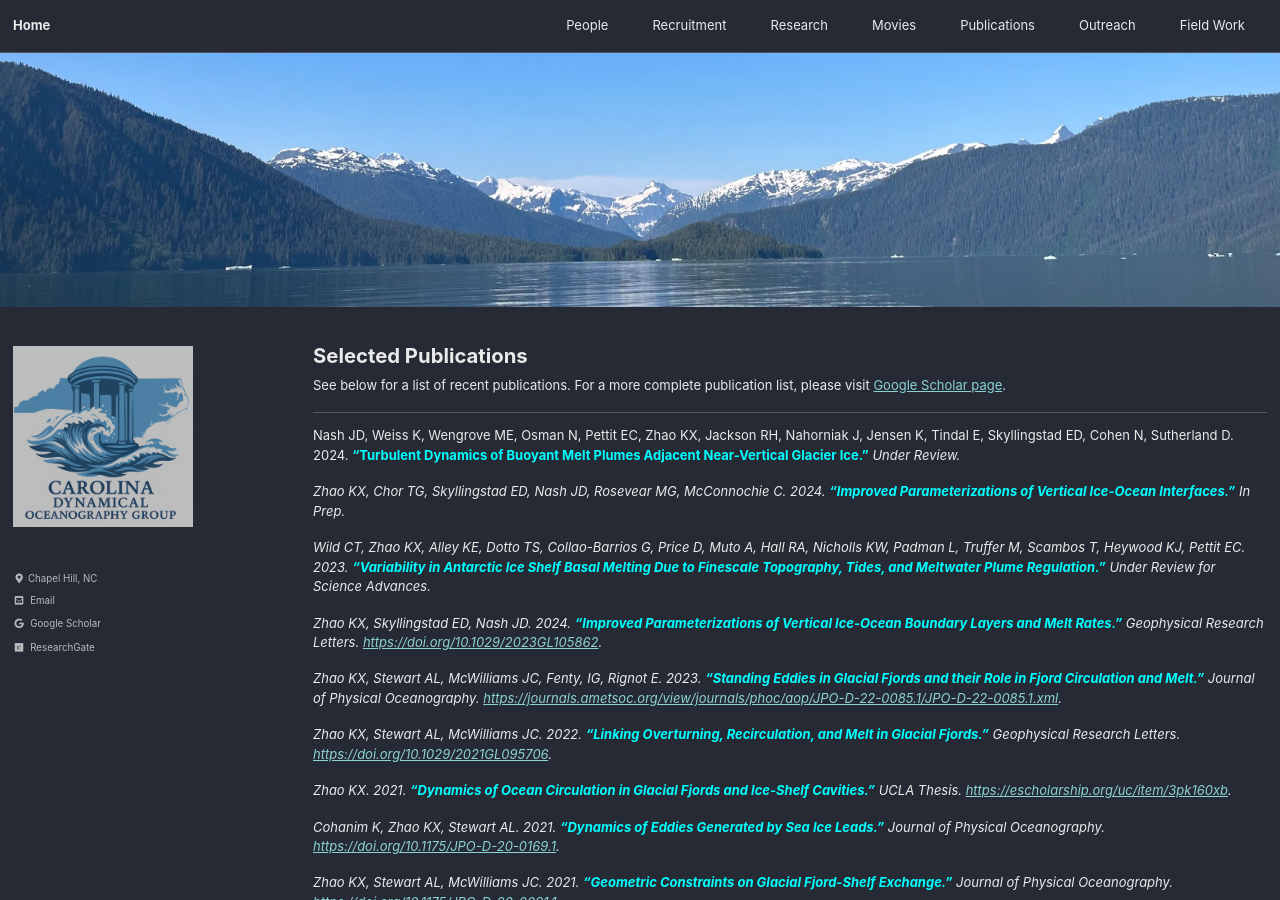
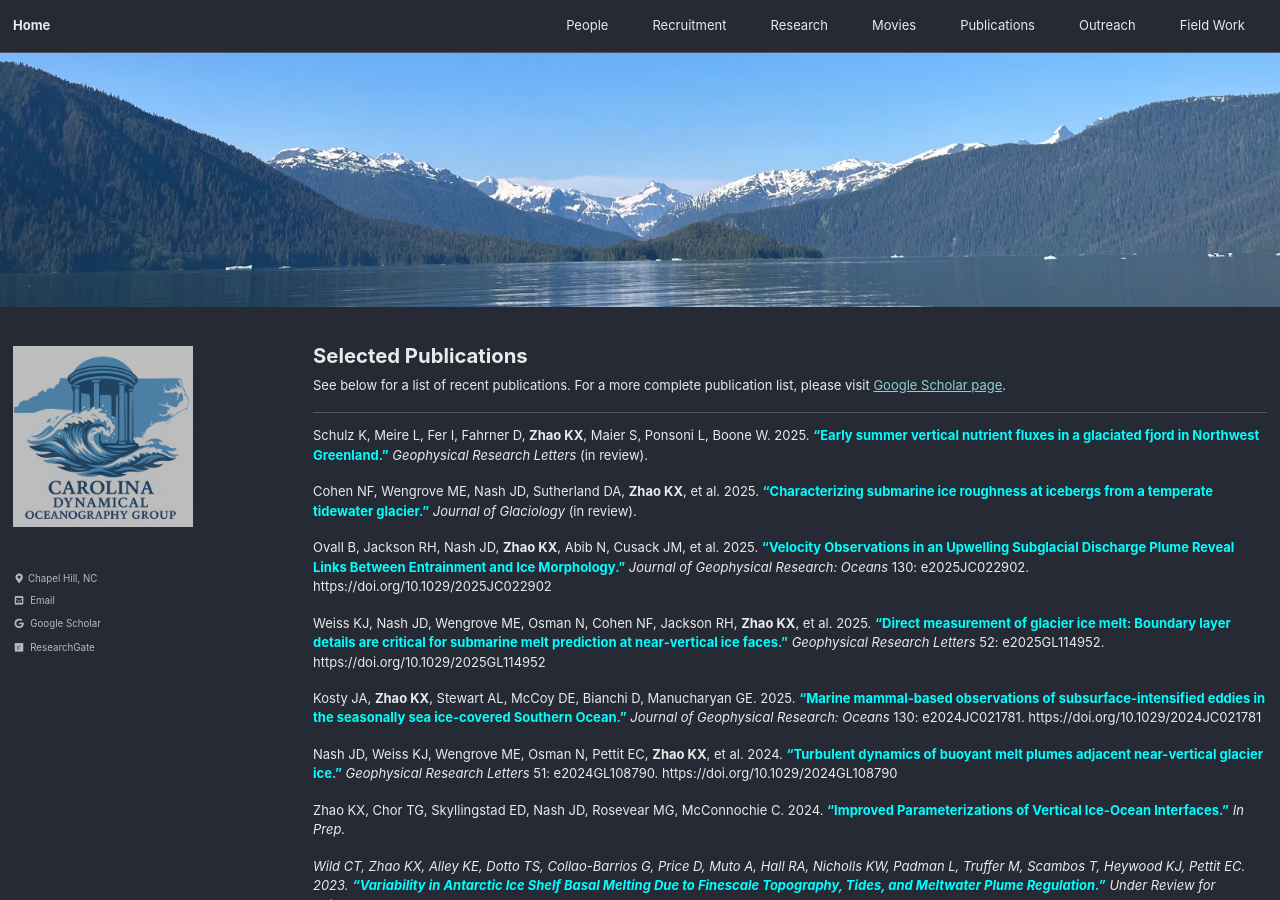
Before and after one commit to unc-ocean-dynamics/unc-ocean-dynamics.github.io, a Jekyll site: the page built from _pages/publications.md, in a window 1280 px wide and 900 px high. Built offline with Jekyll 4.4.1, drawn with Linux system fonts in a browser that asks for light colours; cached includes are drawn as plain includes.

Commit message:
Update pubpage.html

```diff
--- a/_includes/pubpage.html
+++ b/_includes/pubpage.html
@@ -1,7 +1,39 @@
 <div id="refs" class="references csl-bib-body hanging-indent" role="doc-bibliography">
-<div id="ref-zhao.ea2022d" class="csl-entry" role="doc-biblioentry">
-<p>Nash JD, Weiss K, Wengrove ME, Osman N, Pettit EC, Zhao KX, Jackson RH, Nahorniak J, Jensen K, Tindal E, Skyllingstad ED, Cohen N, Sutherland D. 2024. <span><b><font color="#00FFFF">“Turbulent Dynamics of Buoyant Melt Plumes Adjacent Near-Vertical Glacier Ice.”</font></b></span> <em>Under Review.
+<div id="ref-schulz.ea2025" class="csl-entry" role="doc-biblioentry">
+<p>Schulz K, Meire L, Fer I, Fahrner D, <b>Zhao KX</b>, Maier S, Ponsoni L, Boone W. 2025.
+<span><b><font color="#00FFFF">“Early summer vertical nutrient fluxes in a glaciated fjord in Northwest Greenland.”</font></b></span>
+<em>Geophysical Research Letters</em> (in review). </p>
+</div>
 
+<div id="ref-cohen.ea2025" class="csl-entry" role="doc-biblioentry">
+<p>Cohen NF, Wengrove ME, Nash JD, Sutherland DA, <b>Zhao KX</b>, et al. 2025.
+<span><b><font color="#00FFFF">“Characterizing submarine ice roughness at icebergs from a temperate tidewater glacier.”</font></b></span>
+<em>Journal of Glaciology</em> (in review).</p>
+</div>
+
+<div id="ref-ovall.ea2025" class="csl-entry" role="doc-biblioentry">
+<p>Ovall B, Jackson RH, Nash JD, <b>Zhao KX</b>, Abib N, Cusack JM, et al. 2025.
+<span><b><font color="#00FFFF">“Velocity Observations in an Upwelling Subglacial Discharge Plume Reveal Links Between Entrainment and Ice Morphology.”</font></b></span>
+<em>Journal of Geophysical Research: Oceans</em> 130: e2025JC022902. https://doi.org/10.1029/2025JC022902</p>
+</div>
+
+<div id="ref-weiss.ea2025" class="csl-entry" role="doc-biblioentry">
+<p>Weiss KJ, Nash JD, Wengrove ME, Osman N, Cohen NF, Jackson RH, <b>Zhao KX</b>, et al. 2025.
+<span><b><font color="#00FFFF">“Direct measurement of glacier ice melt: Boundary layer details are critical for submarine melt prediction at near‐vertical ice faces.”</font></b></span>
+<em>Geophysical Research Letters</em> 52: e2025GL114952. https://doi.org/10.1029/2025GL114952</p>
+</div>
+
+<div id="ref-kosty.ea2025" class="csl-entry" role="doc-biblioentry">
+<p>Kosty JA, <b>Zhao KX</b>, Stewart AL, McCoy DE, Bianchi D, Manucharyan GE. 2025.
+<span><b><font color="#00FFFF">“Marine mammal‐based observations of subsurface‐intensified eddies in the seasonally sea ice‐covered Southern Ocean.”</font></b></span>
+<em>Journal of Geophysical Research: Oceans</em> 130: e2024JC021781. https://doi.org/10.1029/2024JC021781</p>
+</div>
+
+<div id="ref-nash.ea2024-short" class="csl-entry" role="doc-biblioentry">
+<p>Nash JD, Weiss KJ, Wengrove ME, Osman N, Pettit EC, <b>Zhao KX</b>, et al. 2024.
+<span><b><font color="#00FFFF">“Turbulent dynamics of buoyant melt plumes adjacent near-vertical glacier ice.”</font></b></span>
+<em>Geophysical Research Letters</em> 51: e2024GL108790. https://doi.org/10.1029/2024GL108790</p>
+</div>
 
 <div id="ref-zhao.ea2024c" class="csl-entry" role="doc-biblioentry">
 <p>Zhao KX, Chor TG, Skyllingstad ED, Nash JD, Rosevear MG, McConnochie C. 2024. <span><b><font color="#00FFFF">“Improved Parameterizations of Vertical Ice-Ocean Interfaces.”</font></b></span> <em>In Prep.
```
